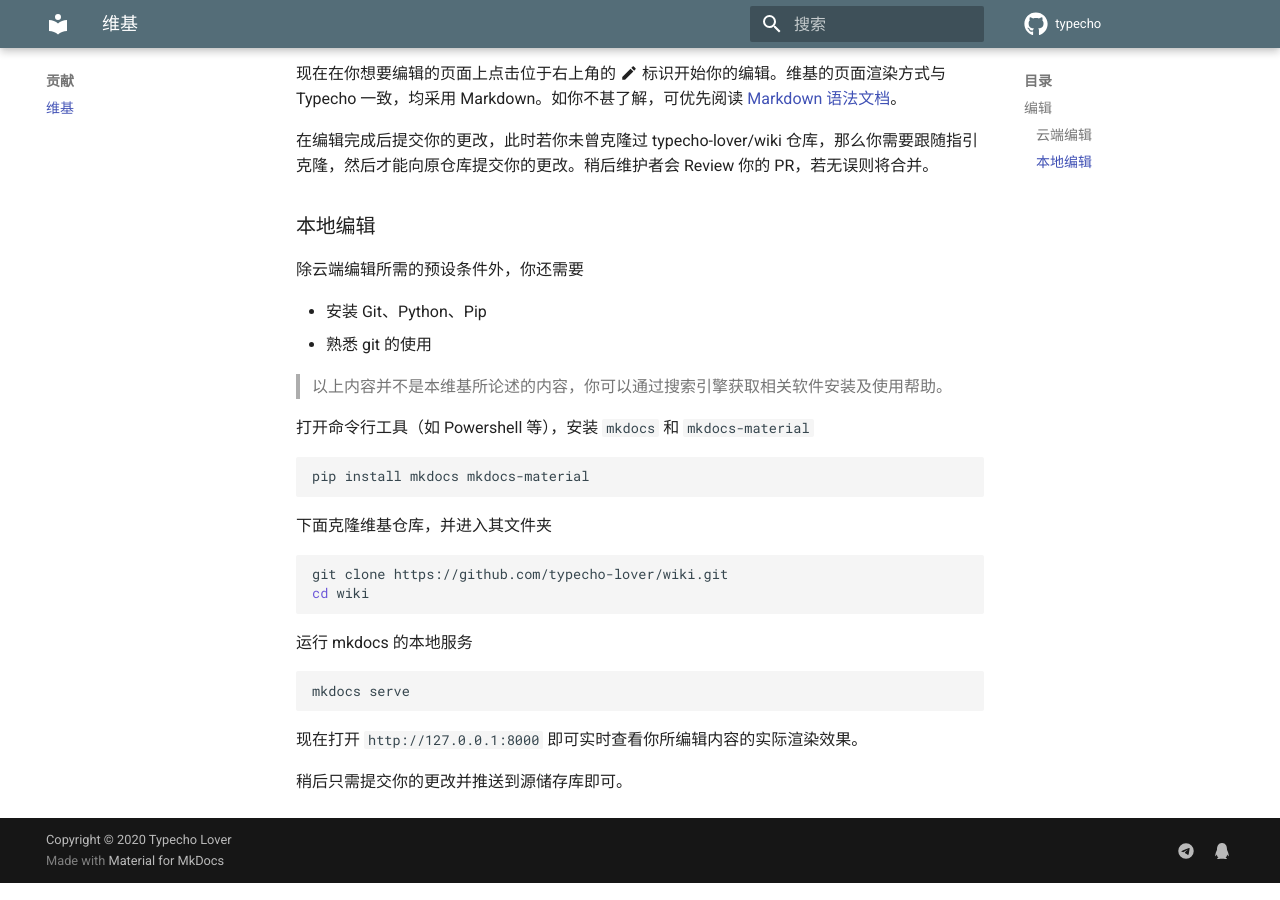
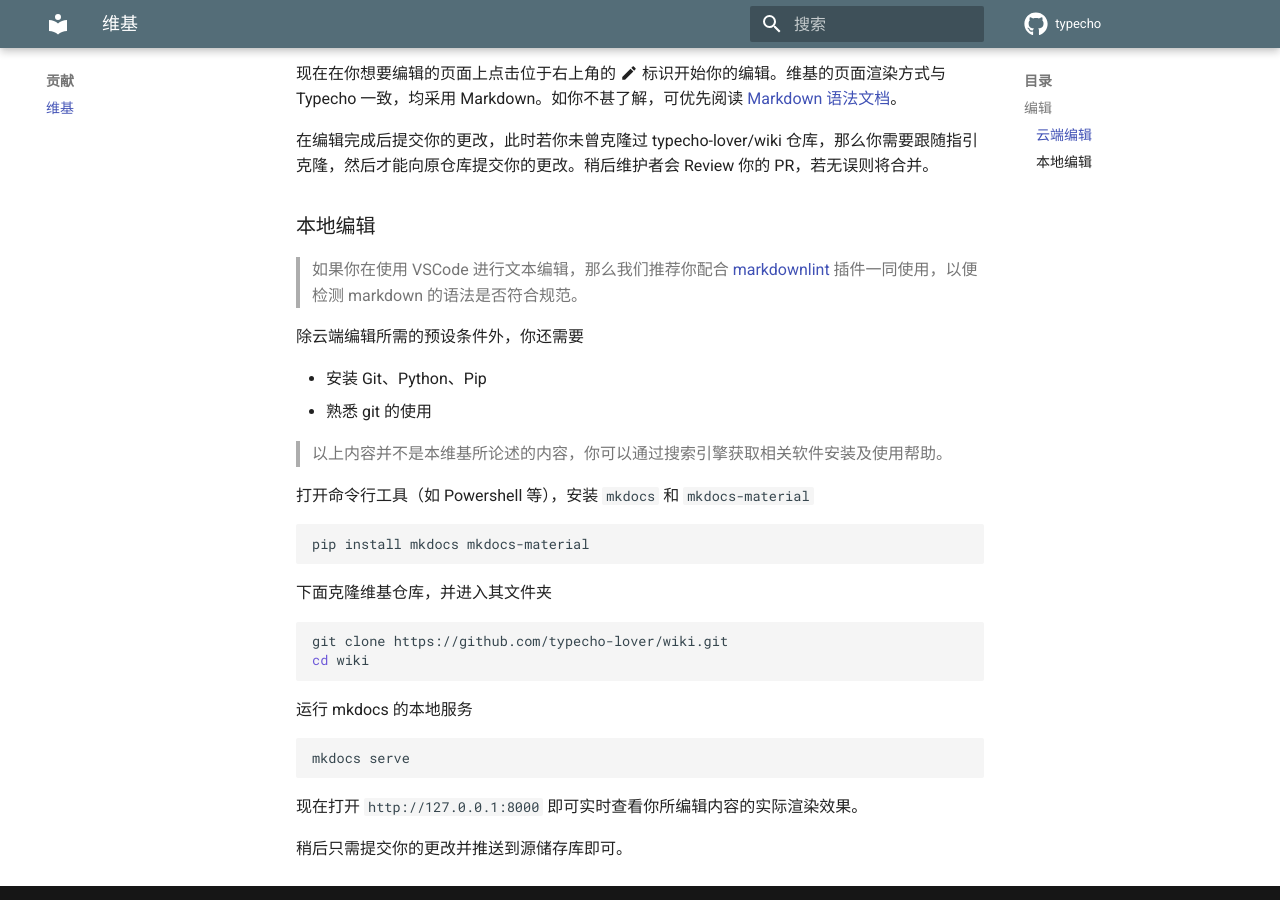
Before and after one commit to typecho-lover/wiki, an MkDocs documentation site: the page built from wiki/contribute/wiki.md, in a window 1280 px wide and 900 px high, scrolled down 472 px. Built offline with MkDocs 1.6.1 and Material for MkDocs 9.7.7, drawn with Linux system fonts in a browser that asks for light colours; comment, search, counter and statistics services are not loaded.

Commit message:
docs(wiki): 推荐在维基编辑中使用 VSCode 插件

```diff
--- a/wiki/contribute/wiki.md
+++ b/wiki/contribute/wiki.md
@@ -18,6 +18,8 @@
 在编辑完成后提交你的更改，此时若你未曾克隆过 typecho-lover/wiki 仓库，那么你需要跟随指引克隆，然后才能向原仓库提交你的更改。稍后维护者会 Review 你的 PR，若无误则将合并。
 
 ### 本地编辑
+
+> 如果你在使用 VSCode 进行文本编辑，那么我们推荐你配合 [markdownlint](https://github.com/DavidAnson/vscode-markdownlint.git) 插件一同使用，以便检测 markdown 的语法是否符合规范。
 
 除云端编辑所需的预设条件外，你还需要
 
```
